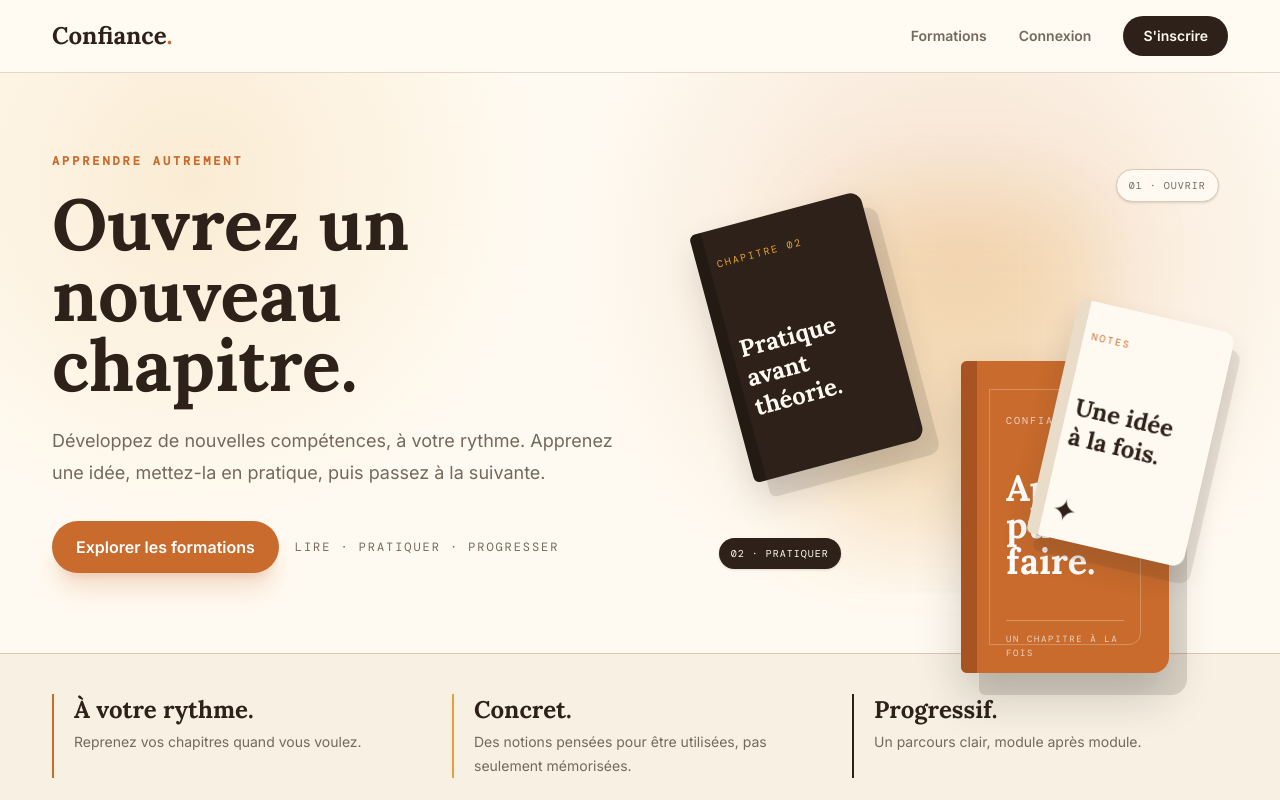
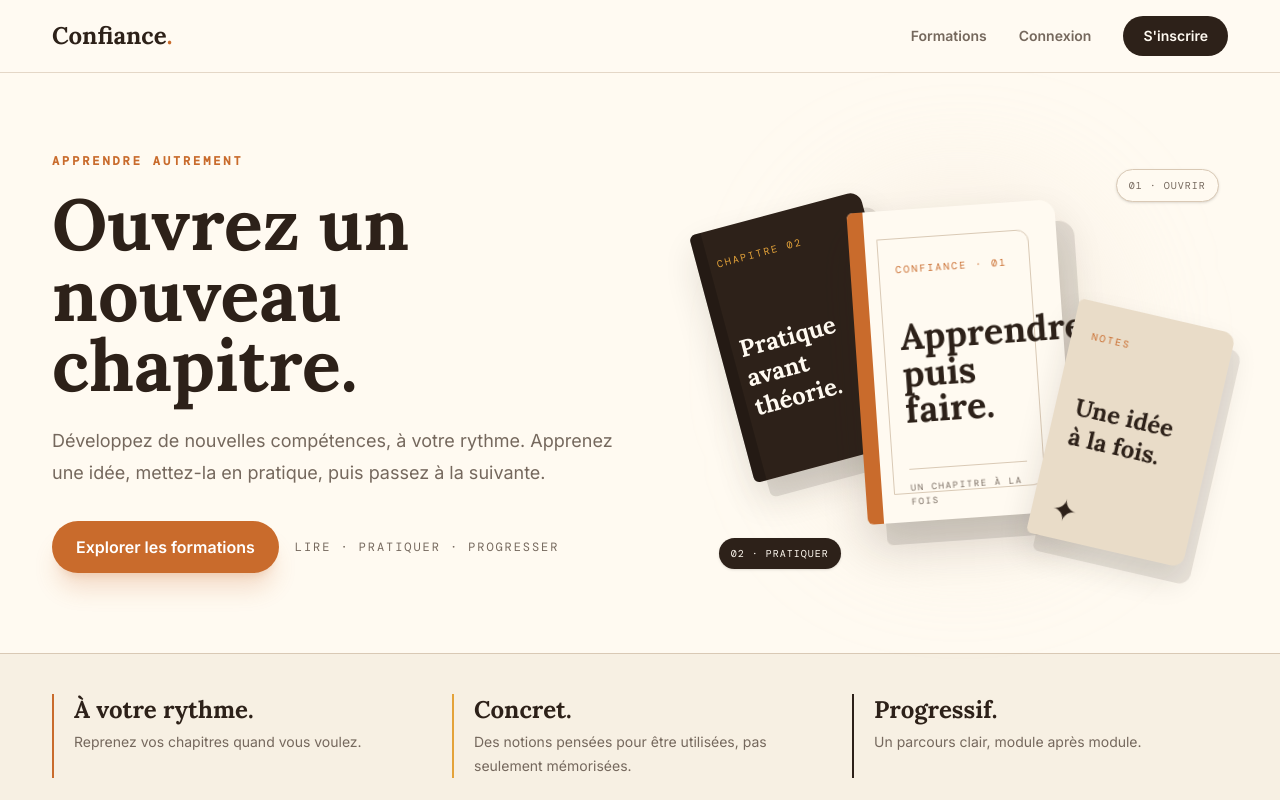
Before and after one commit to odounlami/elearning, an Angular app in the folder frontend/: page / in a window 1280 px wide. Shown: the top 800 px of the page. Built offline with nearby package versions, Linux system fonts and the light colour scheme; no server answers.

Commit message:
fix: align landing hero with design system

```diff
--- a/frontend/src/app/pages/home/home.html
+++ b/frontend/src/app/pages/home/home.html
@@ -1,6 +1,5 @@
 <main #page class="overflow-hidden">
   <section class="relative isolate">
-    <div class="pointer-events-none absolute inset-x-0 top-0 -z-10 h-130 bg-[radial-gradient(circle_at_75%_35%,rgba(201,107,44,.18),transparent_38%),radial-gradient(circle_at_15%_20%,rgba(228,163,58,.16),transparent_30%)]"></div>
     <div class="mx-auto grid max-w-310 gap-12 px-5 py-12 lg:grid-cols-[1fr_.9fr] lg:items-center lg:px-8 lg:py-20">
       <div class="js-reveal">
         <p class="font-mono text-xs font-semibold uppercase tracking-[.24em] text-orange">Apprendre autrement</p>
@@ -13,25 +12,27 @@
       </div>
 
       <div class="relative mx-auto h-105 w-full max-w-125">
-        <div class="absolute left-1/2 top-1/2 h-85 w-70 -translate-x-1/2 -translate-y-1/2 rounded-[2.5rem] bg-amber/20 blur-2xl"></div>
+        <div class="absolute left-1/2 top-1/2 h-80 w-64 -translate-x-1/2 -translate-y-1/2 rounded-full bg-paper-deep/45 blur-3xl"></div>
 
-        <div class="js-book absolute left-1/2 top-1/2 z-20 h-78 w-52 -translate-x-1/2 -translate-y-1/2 rotate-[-4deg] rounded-r-2xl rounded-l-md bg-orange p-7 text-white shadow-[18px_22px_0_rgba(45,33,25,.14),0_24px_45px_rgba(45,33,25,.2)] transition-transform">
-          <div class="absolute left-0 top-0 h-full w-4 rounded-l-md bg-orange-dark/80"></div>
-          <div class="h-full rounded-r-xl border border-white/25 p-4">
-            <span class="font-mono text-[10px] uppercase tracking-[.2em] text-white/70">Confiance · 01</span>
-            <h2 class="mt-10 font-display text-4xl font-bold leading-[1.02]">Apprendre,<br>puis faire.</h2>
-            <div class="mt-10 h-px bg-white/30"></div>
-            <span class="mt-3 block font-mono text-[9px] uppercase tracking-[.18em] text-white/70">Un chapitre à la fois</span>
+        <div class="js-book-motion absolute left-1/2 top-1/2 z-20 h-78 w-52 -translate-x-1/2 -translate-y-1/2">
+          <div class="js-book h-full w-full rotate-[-4deg] rounded-r-2xl rounded-l-md bg-cream p-7 text-ink shadow-[18px_22px_0_rgba(45,33,25,.12),0_24px_45px_rgba(45,33,25,.16)]">
+            <div class="absolute left-0 top-0 h-full w-4 rounded-l-md bg-orange"></div>
+            <div class="h-full rounded-r-xl border border-line p-4">
+              <span class="font-mono text-[10px] uppercase tracking-[.2em] text-orange">Confiance · 01</span>
+              <h2 class="mt-10 font-display text-4xl font-bold leading-[1.02]">Apprendre,<br>puis faire.</h2>
+              <div class="mt-10 h-px bg-line"></div>
+              <span class="mt-3 block font-mono text-[9px] uppercase tracking-[.18em] text-muted">Un chapitre à la fois</span>
+            </div>
           </div>
         </div>
 
-        <div class="js-float absolute left-2 top-14 z-10 h-64 w-44 -rotate-[15deg] rounded-r-xl rounded-l-md bg-ink p-5 text-cream shadow-[12px_18px_0_rgba(45,33,25,.12),0_18px_35px_rgba(45,33,25,.16)]">
+        <div class="absolute left-2 top-14 z-10 h-64 w-44 -rotate-[15deg] rounded-r-xl rounded-l-md bg-ink p-5 text-cream shadow-[12px_18px_0_rgba(45,33,25,.12),0_18px_35px_rgba(45,33,25,.14)]">
           <div class="absolute left-0 top-0 h-full w-3 rounded-l-md bg-black/20"></div>
           <span class="font-mono text-[10px] uppercase tracking-[.2em] text-amber">Chapitre 02</span>
           <h3 class="mt-16 font-display text-2xl font-bold leading-tight">Pratique<br>avant théorie.</h3>
         </div>
 
-        <div class="js-float absolute bottom-5 right-0 z-30 h-60 w-40 rotate-[13deg] rounded-r-xl rounded-l-md bg-cream p-5 text-ink shadow-[10px_16px_0_rgba(45,33,25,.1),0_16px_30px_rgba(45,33,25,.14)]">
+        <div class="absolute bottom-5 right-0 z-30 h-60 w-40 rotate-[13deg] rounded-r-xl rounded-l-md bg-paper-deep p-5 text-ink shadow-[10px_16px_0_rgba(45,33,25,.1),0_16px_30px_rgba(45,33,25,.12)]">
           <div class="absolute left-0 top-0 h-full w-3 rounded-l-md bg-paper-deep"></div>
           <span class="font-mono text-[10px] uppercase tracking-[.2em] text-orange">Notes</span>
           <h3 class="mt-12 font-display text-2xl font-bold leading-tight">Une idée<br>à la fois.</h3>
```
